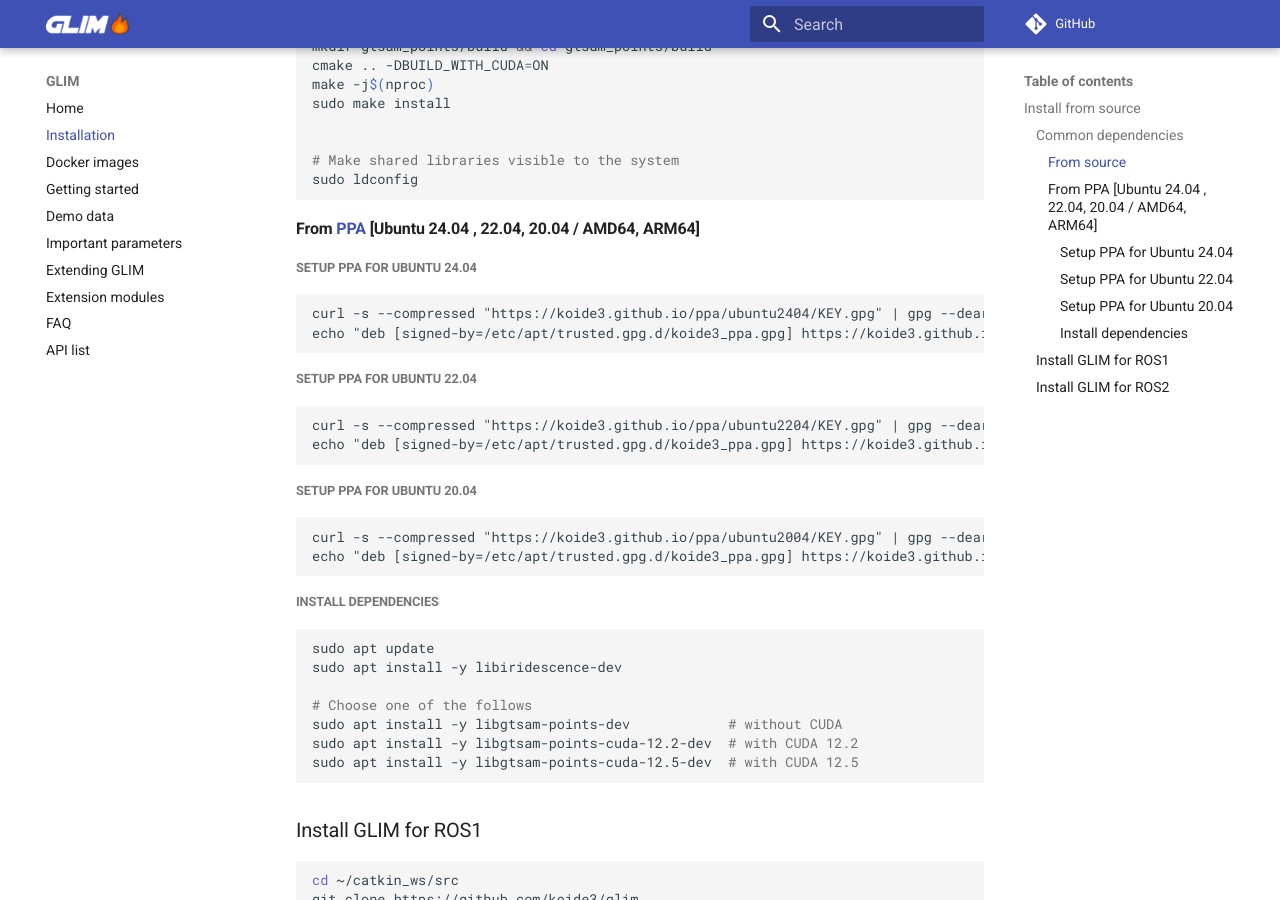
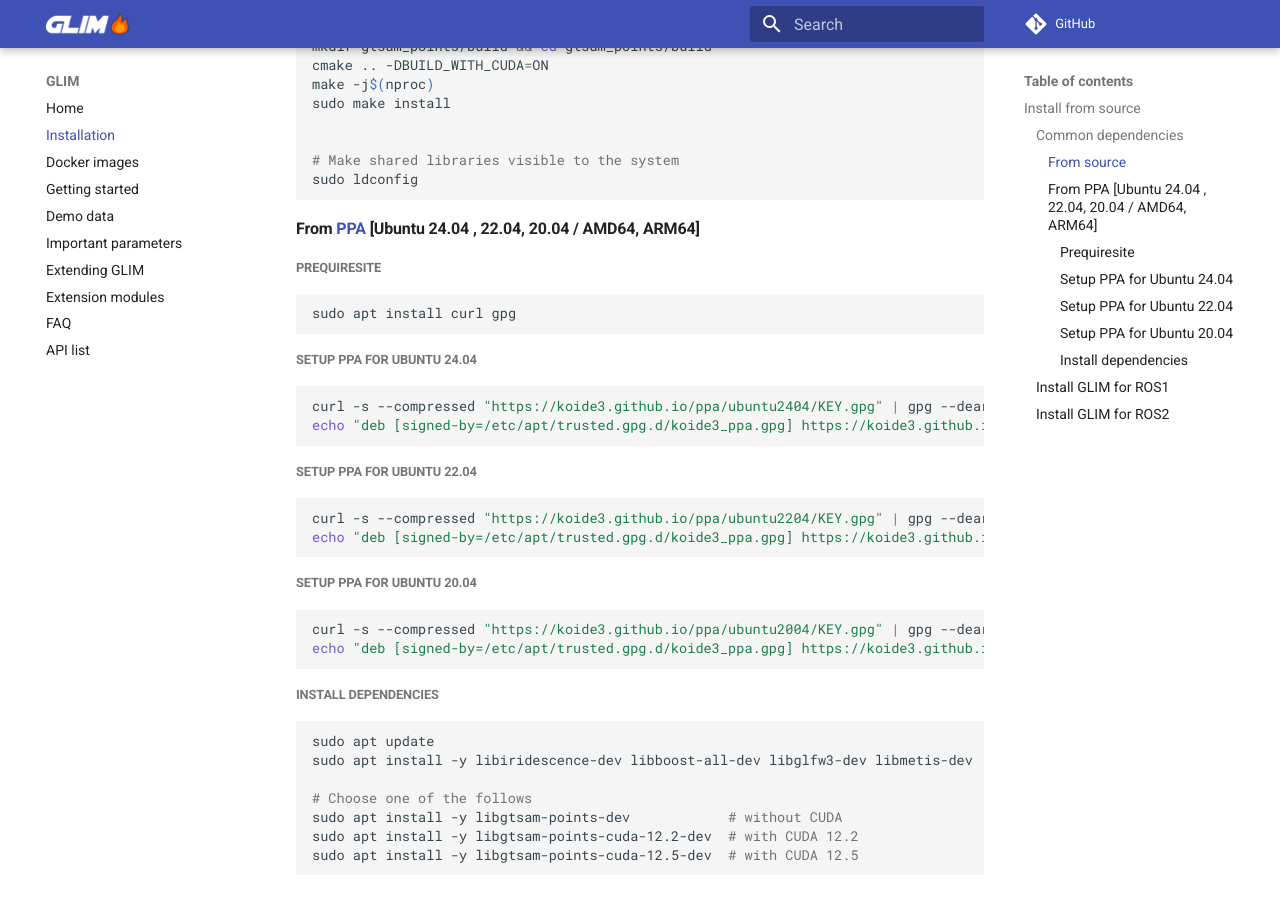
Before and after one commit to rsasaki0109/glil_unofficial, an MkDocs documentation site: the page built from docs/installation.md, in a window 1280 px wide and 900 px high, scrolled down 890 px. Built offline with MkDocs 1.6.1 and Material for MkDocs 9.7.7, drawn with Linux system fonts in a browser that asks for light colours; nearby versions of some CDN libraries; comment, search, counter and statistics services are not loaded.

Commit message:
fix PPA link (#42)
* fix PPA link

* add prerequiresite

* add wiki links

* add dependencies

````diff
--- a/docs/installation.md
+++ b/docs/installation.md
@@ -46,25 +46,31 @@
 sudo ldconfig
 ```
 
-#### From [PPA](https://github.com/koide3/gtsam_points) [Ubuntu 24.04 , 22.04, 20.04 / AMD64, ARM64]
+#### From [PPA](https://koide3.github.io/ppa/) [Ubuntu 24.04 , 22.04, 20.04 / AMD64, ARM64]
+
+##### Prequiresite
+
+```bash
+sudo apt install curl gpg
+```
 
 ##### Setup PPA for Ubuntu 24.04
 
-```
+```bash
 curl -s --compressed "https://koide3.github.io/ppa/ubuntu2404/KEY.gpg" | gpg --dearmor | sudo tee /etc/apt/trusted.gpg.d/koide3_ppa.gpg >/dev/null
 echo "deb [signed-by=/etc/apt/trusted.gpg.d/koide3_ppa.gpg] https://koide3.github.io/ppa/ubuntu2404 ./" | sudo tee /etc/apt/sources.list.d/koide3_ppa.list
 ```
 
 ##### Setup PPA for Ubuntu 22.04
 
-```
+```bash
 curl -s --compressed "https://koide3.github.io/ppa/ubuntu2204/KEY.gpg" | gpg --dearmor | sudo tee /etc/apt/trusted.gpg.d/koide3_ppa.gpg >/dev/null
 echo "deb [signed-by=/etc/apt/trusted.gpg.d/koide3_ppa.gpg] https://koide3.github.io/ppa/ubuntu2204 ./" | sudo tee /etc/apt/sources.list.d/koide3_ppa.list
 ```
 
 ##### Setup PPA for Ubuntu 20.04
 
-```
+```bash
 curl -s --compressed "https://koide3.github.io/ppa/ubuntu2004/KEY.gpg" | gpg --dearmor | sudo tee /etc/apt/trusted.gpg.d/koide3_ppa.gpg >/dev/null
 echo "deb [signed-by=/etc/apt/trusted.gpg.d/koide3_ppa.gpg] https://koide3.github.io/ppa/ubuntu2004 ./" | sudo tee /etc/apt/sources.list.d/koide3_ppa.list
 ```
@@ -73,7 +79,7 @@
 
 ```bash
 sudo apt update
-sudo apt install -y libiridescence-dev
+sudo apt install -y libiridescence-dev libboost-all-dev libglfw3-dev libmetis-dev
 
 # Choose one of the follows
 sudo apt install -y libgtsam-points-dev            # without CUDA
````
Also changed, not shown: docs/demo.md (+2 -0 lines), docs/faq.md (+1 -32 lines), docs/quickstart.md (+4 -0 lines).
